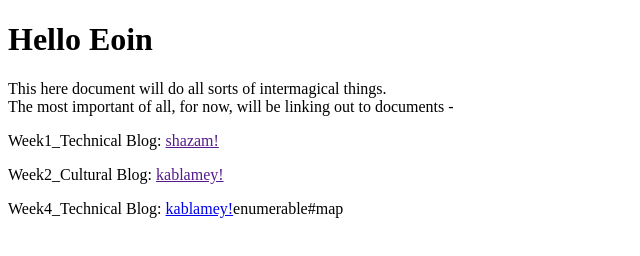
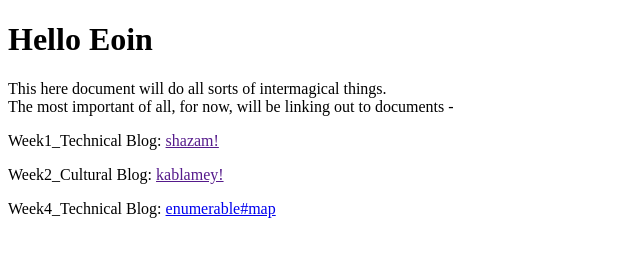
Before and after one commit to mceoin/mceoin.github.io, a plain HTML site: page index.html in a window 1280 px wide. Shown: the whole page, without its empty margins (0-640 px from the left). Drawn offline with Linux system fonts and the light colour scheme.

Commit message:
link fix

```diff
--- a/index.html
+++ b/index.html
@@ -6,6 +6,6 @@
 The most important of all, for now, will be linking out to documents -</p>
 <p>Week1_Technical Blog: <a href="">shazam!</a></p>
 <p>Week2_Cultural Blog: <a href="">kablamey!</a></p>
-<p>Week4_Technical Blog: <a href="https://github.com/mceoin/phase_0_unit_2/blob/master/week_4/my_solutions/week4_technical.html">kablamey!</a>enumerable#map</p>
+<p>Week4_Technical Blog: <a href="https://github.com/mceoin/phase_0_unit_2/blob/master/week_4/my_solutions/week4_technical.html">enumerable#map</a></p>
 </body>
 </html>
```
